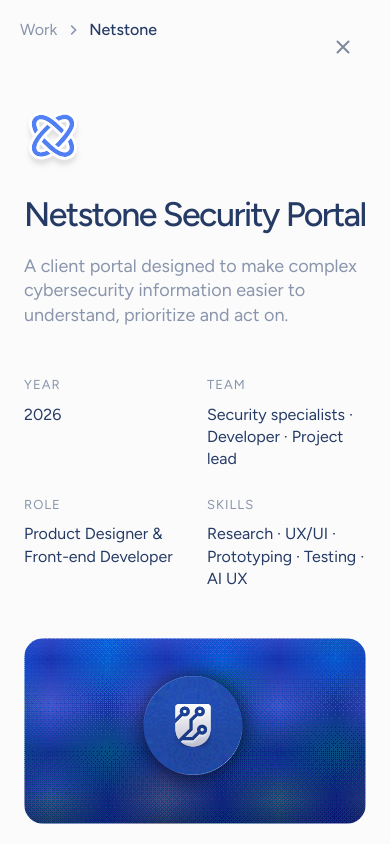
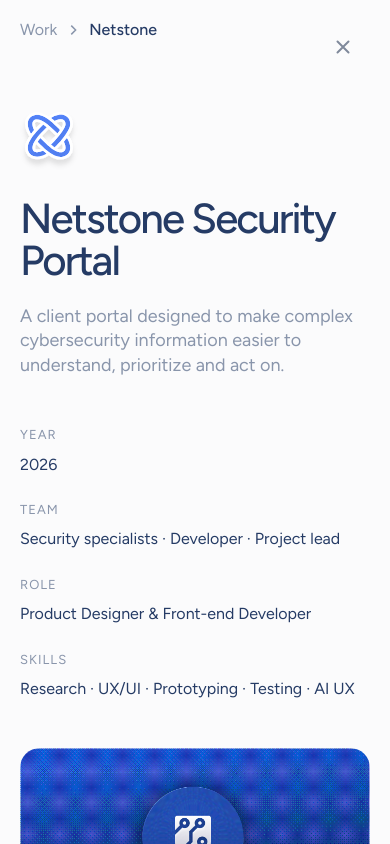
Before and after one commit to claudiobak/claudiobakker.com, a Next.js app: page /project/netstone in a window 390 px wide. Shown: the top 844 px of the page. Built offline with nearby package versions, Linux system fonts and the light colour scheme.

Commit message:
Fix project pages on small screens (#12)

```diff
--- a/app/globals.css
+++ b/app/globals.css
@@ -378,6 +378,7 @@ a { color: inherit; text-decoration: none; }
 }
 .case-scroll {
   height: 100%;
+  overflow-x: hidden;
   overflow-y: auto;
   scrollbar-color: #b8c0cf transparent;
   scrollbar-width: auto;
@@ -458,18 +459,10 @@ a { color: inherit; text-decoration: none; }
 }
 .case-project-logo { display: inline-flex; }
 .case-modal.is-expanded .case-project-logo {
-  position: fixed;
-  top: 20px;
-  left: clamp(24px, 6vw, 96px);
-  z-index: 4;
   display: inline-flex;
 }
 .case-project-logo img { display: block; width: 57px; height: 56px; }
 .case-modal.is-expanded .case-header > p {
-  position: fixed;
-  top: 20px;
-  left: calc(clamp(24px, 6vw, 96px) + 75px);
-  z-index: 4;
   height: 56px;
   margin-left: 0;
 }
@@ -517,7 +510,7 @@ a { color: inherit; text-decoration: none; }
 .case-meta { display: grid; grid-template-columns: repeat(4, minmax(0, 1fr)); gap: 24px; margin: 64px 0 48px; }
 .case-meta div { min-width: 0; }
 .case-meta dt { margin-bottom: 9px; color: var(--muted); font-size: 13px; text-transform: uppercase; letter-spacing: .08em; }
-.case-meta dd { margin: 0; color: var(--ink); line-height: 1.4; }
+.case-meta dd { margin: 0; overflow-wrap: anywhere; color: var(--ink); line-height: 1.4; }
 .case-cover { display: block; width: 100%; height: auto; border-radius: 20px; }
 .case-section { padding-top: 112px; scroll-margin-top: 24px; }
 .case-section h2 { margin: 0; color: var(--link-hover); font-size: clamp(28px, 3vw, 42px); font-weight: 500; letter-spacing: -.03em; }
@@ -1190,9 +1183,15 @@ a { color: inherit; text-decoration: none; }
   .case-header { padding: 18px 72px 18px 20px; }
   .case-modal .case-header { display: flex; }
   .case-header > .case-project-logo { display: none; }
-  .case-modal.is-expanded .case-header > p { display: none; }
   .case-layout { grid-template-columns: 1fr; gap: 0; padding: 52px 24px 88px; }
   .case-chapters { display: none; }
+  .case-modal.is-expanded .case-layout {
+    grid-template-columns: minmax(0, 1fr);
+    gap: 0;
+    padding: 52px 24px 88px;
+  }
+  .case-modal.is-expanded .case-chapters { display: none; }
+  .case-modal.is-expanded .case-content { grid-column: 1; }
   .case-meta { grid-template-columns: repeat(2, minmax(0, 1fr)); margin-top: 48px; }
   .case-section { padding-top: 80px; }
   .case-results { grid-template-columns: 1fr; }
@@ -1239,6 +1238,11 @@ a { color: inherit; text-decoration: none; }
   .creature-message { max-width: min(190px, calc(100vw - 32px)); }
 }
 @media (max-width: 480px) {
+  .case-meta { grid-template-columns: minmax(0, 1fr); gap: 24px; }
+  .case-intro h1 { font-size: clamp(32px, 11vw, 42px); }
+  .case-section h2 { font-size: clamp(26px, 9vw, 34px); }
+  .case-layout,
+  .case-modal.is-expanded .case-layout { padding-right: 20px; padding-left: 20px; }
   .creature-walker {
     --creature-travel-duration: 12s;
     --creature-travel-start: 8px;
--- a/app/jamtime-case-study.tsx
+++ b/app/jamtime-case-study.tsx
@@ -117,7 +117,6 @@ function JamtimeCaseStudyPage({ full }: { full: boolean }) {
       <section className={`case-modal${full ? " is-expanded" : ""}`} role={full ? undefined : "dialog"} aria-modal={full ? undefined : "true"} aria-labelledby="jamtime-case-title">
         {!full && <Link className="case-control case-expand" href="/project/jamtime/full" scroll={false} aria-label="Open full case study"><ExpandIcon /></Link>}
         {!full && <button className="case-control case-close" type="button" onClick={closeModal} aria-label="Close case study"><CloseIcon /></button>}
-
         <div ref={scrollRef} className="case-scroll" onScroll={updateActiveChapter}>
           <header className="case-header">
             <Link className="case-project-logo" href="/project/jamtime" scroll={false} aria-label="Return to project modal">
--- a/app/netstone-case-study.tsx
+++ b/app/netstone-case-study.tsx
@@ -162,7 +162,6 @@ function NetstoneCaseStudyPage({ full = false }: { full?: boolean }) {
             {!full && <button className="case-control case-close" type="button" onClick={closeModal} aria-label="Close case study">
               <CloseIcon />
             </button>}
-
             <div ref={scrollRef} className="case-scroll" onScroll={updateActiveChapter}>
               <header className="case-header">
                 <Link className="case-project-logo" href="/project/netstone" scroll={false} aria-label="Return to project modal">
```
